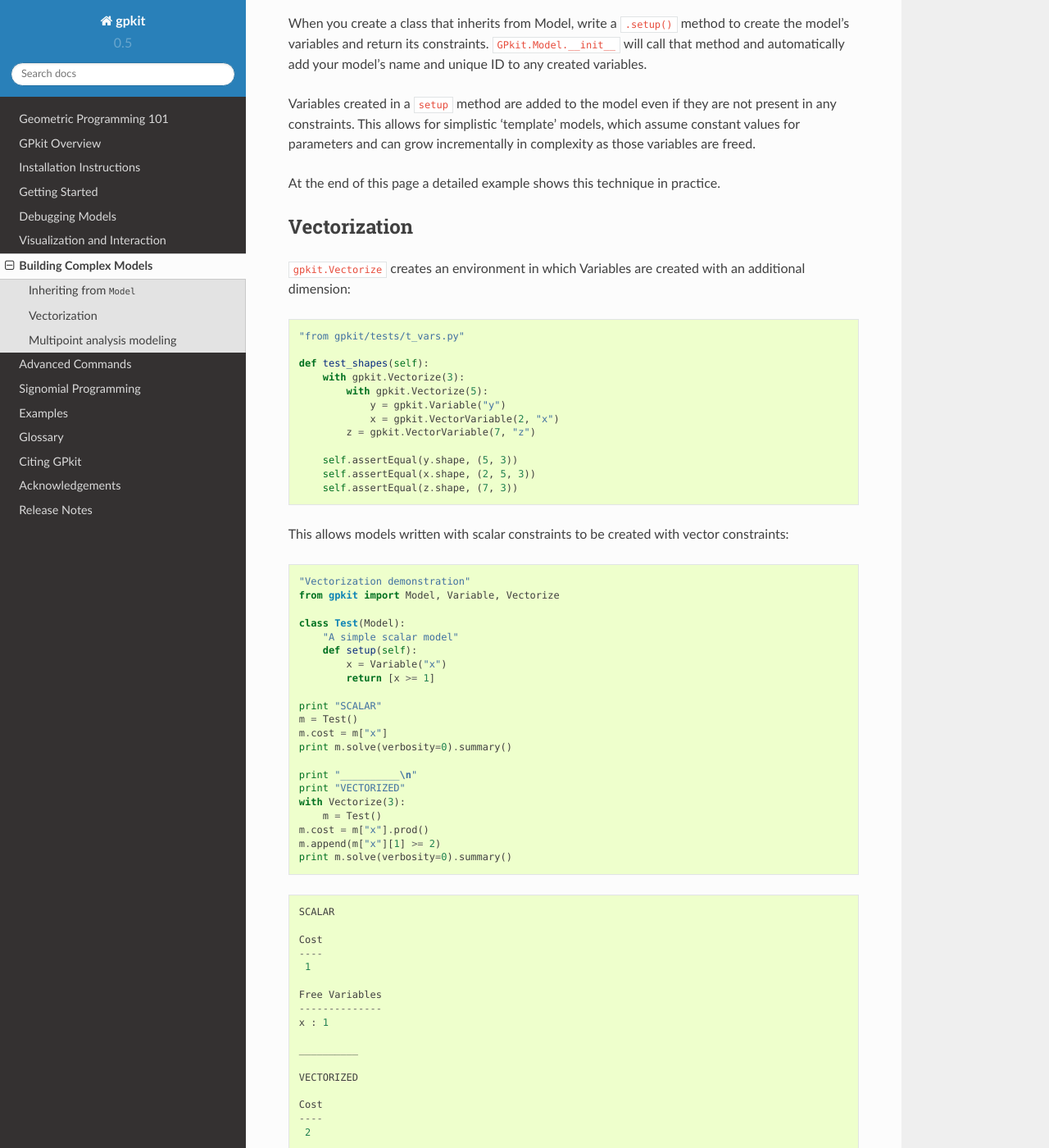
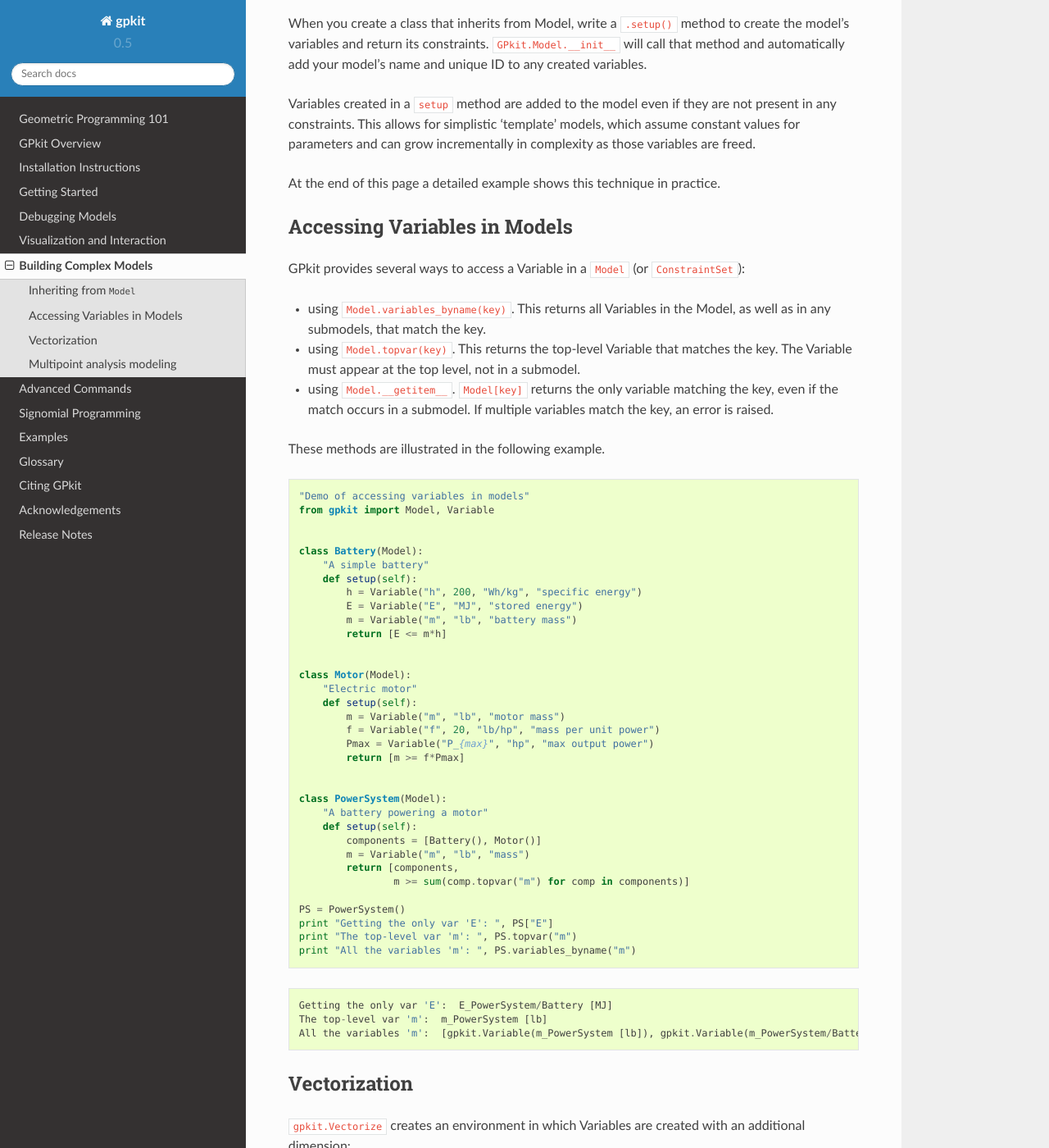
Before and after one commit to convexengineering/gpkit, a Sphinx documentation site: the page built from docs/source/modelbuilding.rst, in a window 1280 px wide and 1400 px high, scrolled down 367 px. Shown: the whole window at 82% size. Built offline with Sphinx 7.4.7 and the Read the Docs theme 2.0.0, drawn with Linux system fonts in a browser that asks for light colours.

Commit message:
document and test ways to access Variables in a Model (#1094)

```diff
--- /dev/null
+++ b/docs/source/examples/model_var_access.py
@@ -0,0 +1,34 @@
+"Demo of accessing variables in models"
+from gpkit import Model, Variable
+
+
+class Battery(Model):
+    "A simple battery"
+    def setup(self):
+        h = Variable("h", 200, "Wh/kg", "specific energy")
+        E = Variable("E", "MJ", "stored energy")
+        m = Variable("m", "lb", "battery mass")
+        return [E <= m*h]
+
+
+class Motor(Model):
+    "Electric motor"
+    def setup(self):
+        m = Variable("m", "lb", "motor mass")
+        f = Variable("f", 20, "lb/hp", "mass per unit power")
+        Pmax = Variable("P_{max}", "hp", "max output power")
+        return [m >= f*Pmax]
+
+
+class PowerSystem(Model):
+    "A battery powering a motor"
+    def setup(self):
+        components = [Battery(), Motor()]
+        m = Variable("m", "lb", "mass")
+        return [components,
+                m >= sum(comp.topvar("m") for comp in components)]
+
+PS = PowerSystem()
+print "Getting the only var 'E': ", PS["E"]
+print "The top-level var 'm': ", PS.topvar("m")
+print "All the variables 'm': ", PS.variables_byname("m")
--- /dev/null
+++ b/docs/source/examples/model_var_access_output.txt
@@ -0,0 +1,3 @@
+Getting the only var 'E':  E_PowerSystem/Battery [MJ]
+The top-level var 'm':  m_PowerSystem [lb]
+All the variables 'm':  [gpkit.Variable(m_PowerSystem [lb]), gpkit.Variable(m_PowerSystem/Battery [lb]), gpkit.Variable(m_PowerSystem/Motor [lb])]
--- a/docs/source/modelbuilding.rst
+++ b/docs/source/modelbuilding.rst
@@ -13,6 +13,19 @@ Variables created in a ``setup`` method are added to the model even if they are
 
 At the end of this page a detailed example shows this technique in practice.
 
+Accessing Variables in Models
+=============================
+GPkit provides several ways to access a Variable in a ``Model`` (or ``ConstraintSet``):
+
+- using ``Model.variables_byname(key)``. This returns all Variables in the Model, as well as in any submodels, that match the key.
+- using ``Model.topvar(key)``. This returns the top-level Variable that matches the key. The Variable must appear at the top level, not in a submodel.
+- using ``Model.__getitem__``. ``Model[key]`` returns the only variable matching the key, even if the match occurs in a submodel. If multiple variables match the key, an error is raised.
+
+These methods are illustrated in the following example.
+
+.. literalinclude:: examples/model_var_access.py
+
+.. literalinclude:: examples/model_var_access_output.txt
 
 Vectorization
 =============
```
Also changed, not shown: 1 other file.
